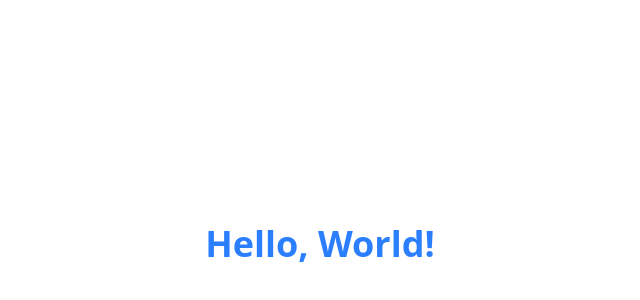
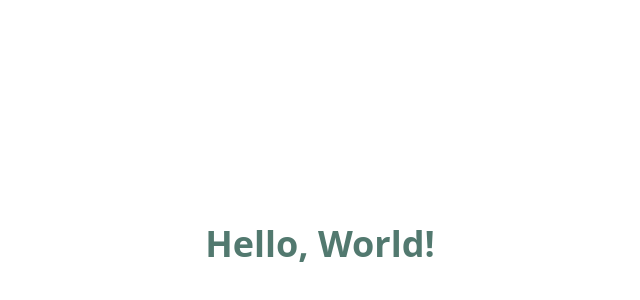
Before and after one commit to shawnMthompson/morse-accounting, a React (Vite) app: page / in a window 1280 px wide. Shown: the part 156-456 px from the top of the page, without its empty margins (320-960 px from the left). Built offline with nearby package versions, Linux system fonts and the light colour scheme.

Commit message:
Added primary color theme variables and updated heading color for testing

```diff
--- a/src/App.jsx
+++ b/src/App.jsx
@@ -1,5 +1,5 @@
 export default function App() {
   return(
-    <h1 className="text-4xl font-bold text-blue-500 flex justify-center items-center h-screen">Hello, World!</h1>
+    <h1 className="text-4xl font-bold text-primary flex justify-center items-center h-screen">Hello, World!</h1>
   );
 }
--- a/src/index.css
+++ b/src/index.css
@@ -1,4 +1,12 @@
 @import "tailwindcss";
+
+@theme {
+  --color-primary: #52796f;
+  --color-secondary: #84a98c;
+  --color-accent: #354f52;
+  --color-light: #cad2c5;
+  --color-dark: #2f3e46;
+}
 
 :root {
   font-family: system-ui, Avenir, Helvetica, Arial, sans-serif;
```
